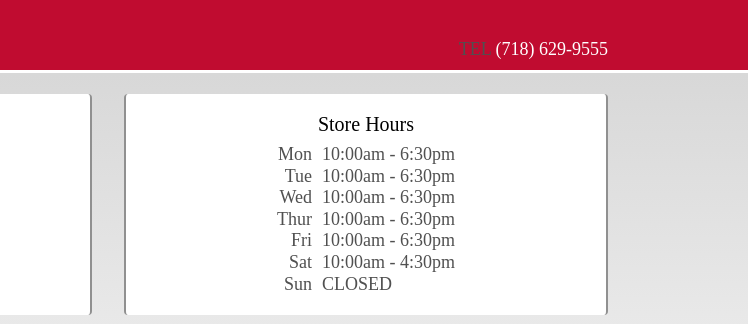
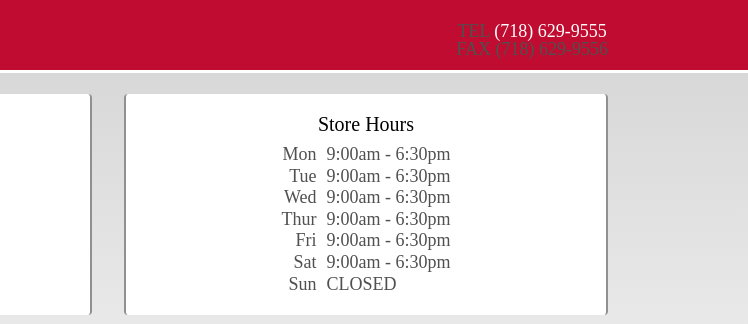
Before and after one commit to kim-n/Murrys, a plain HTML site: page murrys.html in a window 1280 px wide. Shown: the top 324 px of the page, 532-1280 px from the left. Drawn offline with Linux system fonts and the light colour scheme; some packages are replaced by stand-ins of ours.

Commit message:
Add fax number and update store hours

```diff
--- a/murrys.html
+++ b/murrys.html
@@ -50,7 +50,10 @@
 
     <div id="header-container">
       <header>Murry's <img src="tvwt.png" alt="True Value"> Hardware</header>
-      <div id="telephone">TEL <a id="tele-num" href="tel://1-718-629-9555">(718) 629-9555</a></div>
+      <div id="telephone">
+        <p>TEL <a id="tele-num" href="tel://1-718-629-9555">(718) 629-9555</a></p>
+        <p>FAX (718) 629-9556</p>
+      </div>
     </div>
 
     <article id="main">
@@ -66,12 +69,12 @@
           <p class="section-title">Store Hours</p>
           <div class="section-content">
             <table>
-              <tr><th class="day">Mon</th><td class="hour">10:00am - 6:30pm</td></tr>
-              <tr><th class="day">Tue</th><td class="hour">10:00am - 6:30pm</td></tr>
-              <tr><th class="day">Wed</th><td class="hour">10:00am - 6:30pm</td></tr>
-              <tr><th class="day">Thur</th><td class="hour">10:00am - 6:30pm</td></tr>
-              <tr><th class="day">Fri</th><td class="hour">10:00am - 6:30pm</td></tr>
-              <tr><th class="day">Sat</th><td class="hour">10:00am - 4:30pm</td></tr>
+              <tr><th class="day">Mon</th><td class="hour">9:00am - 6:30pm</td></tr>
+              <tr><th class="day">Tue</th><td class="hour">9:00am - 6:30pm</td></tr>
+              <tr><th class="day">Wed</th><td class="hour">9:00am - 6:30pm</td></tr>
+              <tr><th class="day">Thur</th><td class="hour">9:00am - 6:30pm</td></tr>
+              <tr><th class="day">Fri</th><td class="hour">9:00am - 6:30pm</td></tr>
+              <tr><th class="day">Sat</th><td class="hour">9:00am - 6:30pm</td></tr>
               <tr><th class="day">Sun</th><td class="hour">CLOSED</td></tr>
             </table>
           </div>
```
